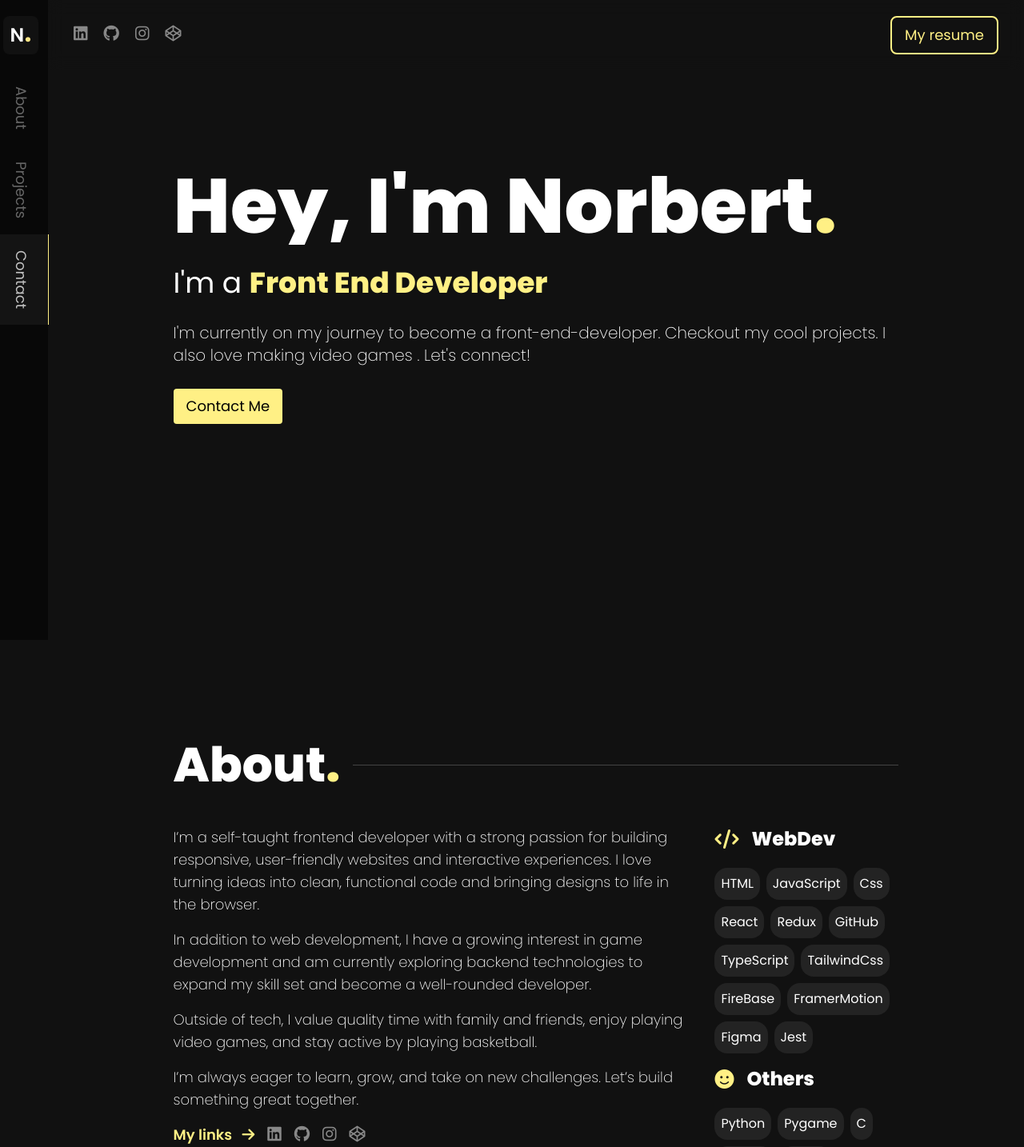
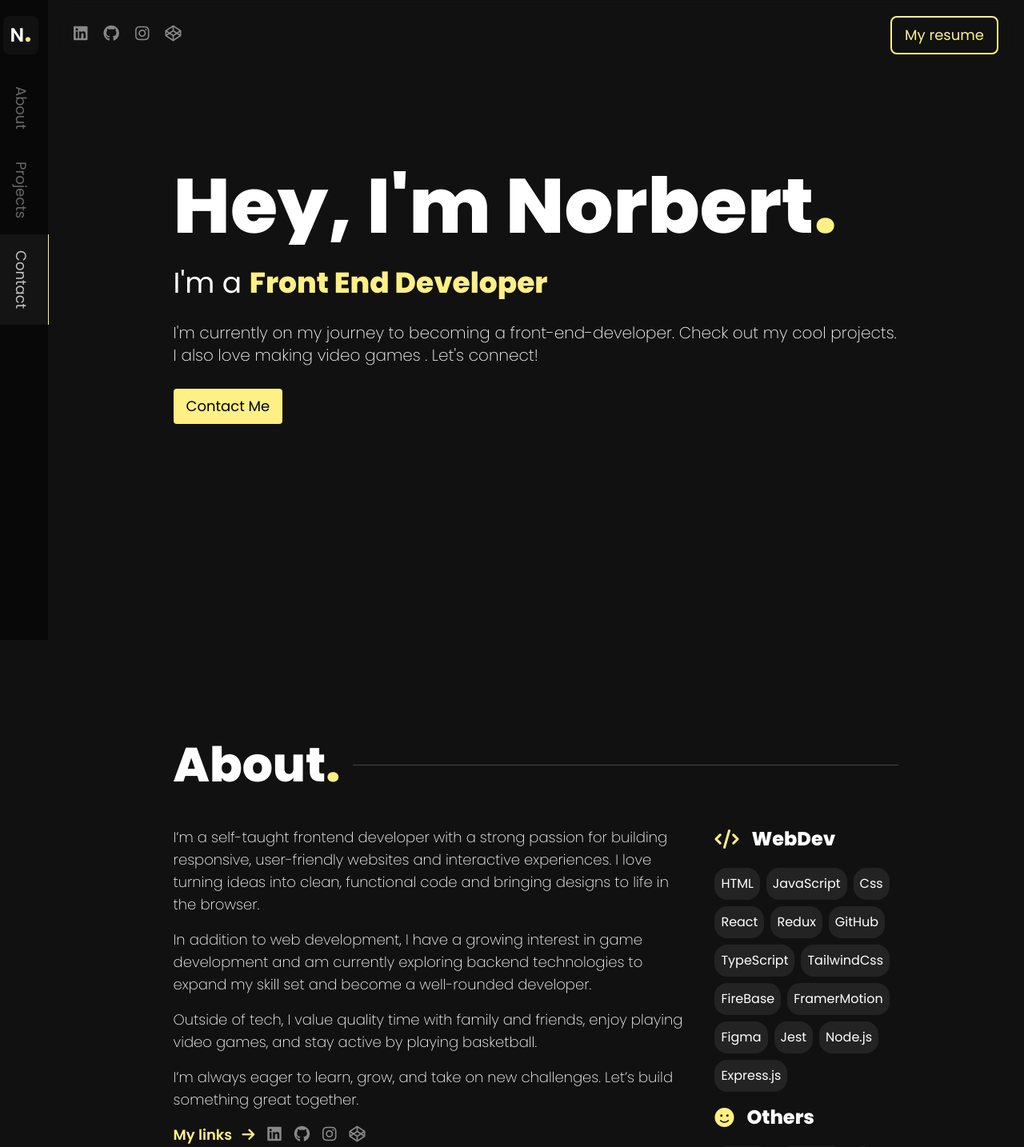
Before and after one commit to Norberthue/portfolio-v2, a React (Vite) app: page / in a window 1280 px wide. Shown: the top 1434 px of the page at 80% size. Built offline with nearby package versions, Linux system fonts and the light colour scheme; the HTML template or start-up script is replaced by a standard one.

Commit message:
text update

```diff
--- a/src/components/About.tsx
+++ b/src/components/About.tsx
@@ -83,6 +83,8 @@ const About = ({setSectionActive}: AboutProps) => {
                             <span className='bg-[#232323] hover:bg-yellow-200 hover:text-black duration-200 p-2 rounded-2xl'>FramerMotion</span>
                             <span className='bg-[#232323] hover:bg-yellow-200 hover:text-black duration-200 p-2 rounded-2xl'>Figma</span>
                             <span className='bg-[#232323] hover:bg-yellow-200 hover:text-black duration-200 p-2 rounded-2xl'>Jest</span>
+                            <span className='bg-[#232323] hover:bg-yellow-200 hover:text-black duration-200 p-2 rounded-2xl'>Node.js</span>
+                            <span className='bg-[#232323] hover:bg-yellow-200 hover:text-black duration-200 p-2 rounded-2xl'>Express.js</span>
                         </div>
                     </Reveal>
                 </div>
--- a/src/components/Hero.tsx
+++ b/src/components/Hero.tsx
@@ -25,7 +25,7 @@ const Hero = ({setSectionActive}: HeroProps) => {
             <p className="text-2xl sm:text-4xl">I'm a <span className="text-yellow-200 font-extrabold">Front End Developer</span></p>
         </Reveal>
         <Reveal>
-            <p className="text-lg sm:text-xl font-extralight">I'm currently on my journey to become a front-end-developer. Checkout my cool projects. I also love making video games . Let's connect!</p>
+            <p className="text-lg sm:text-xl font-extralight">I'm currently on my journey to becoming  a front-end-developer. Check out my cool projects. I also love making video games . Let's connect!</p>
         </Reveal>
         <Reveal>
             <a href='#contact'>
```
